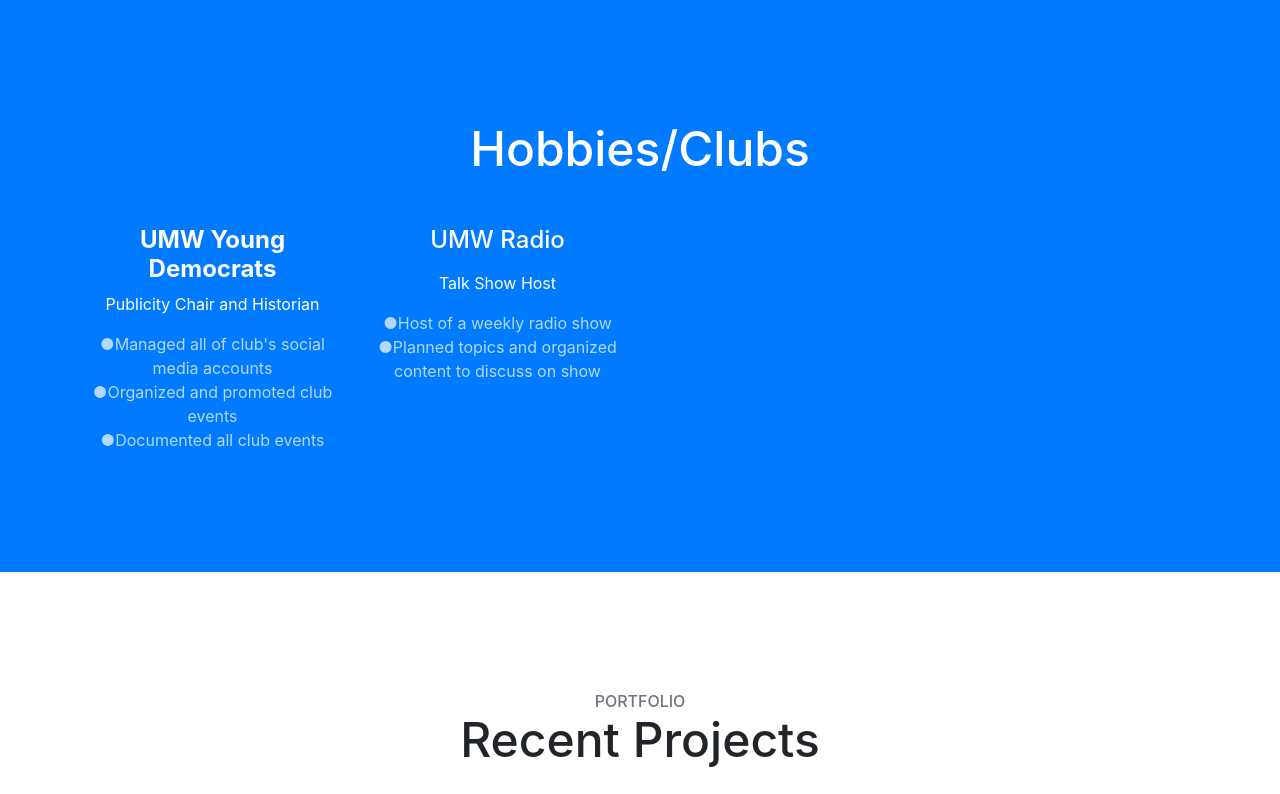
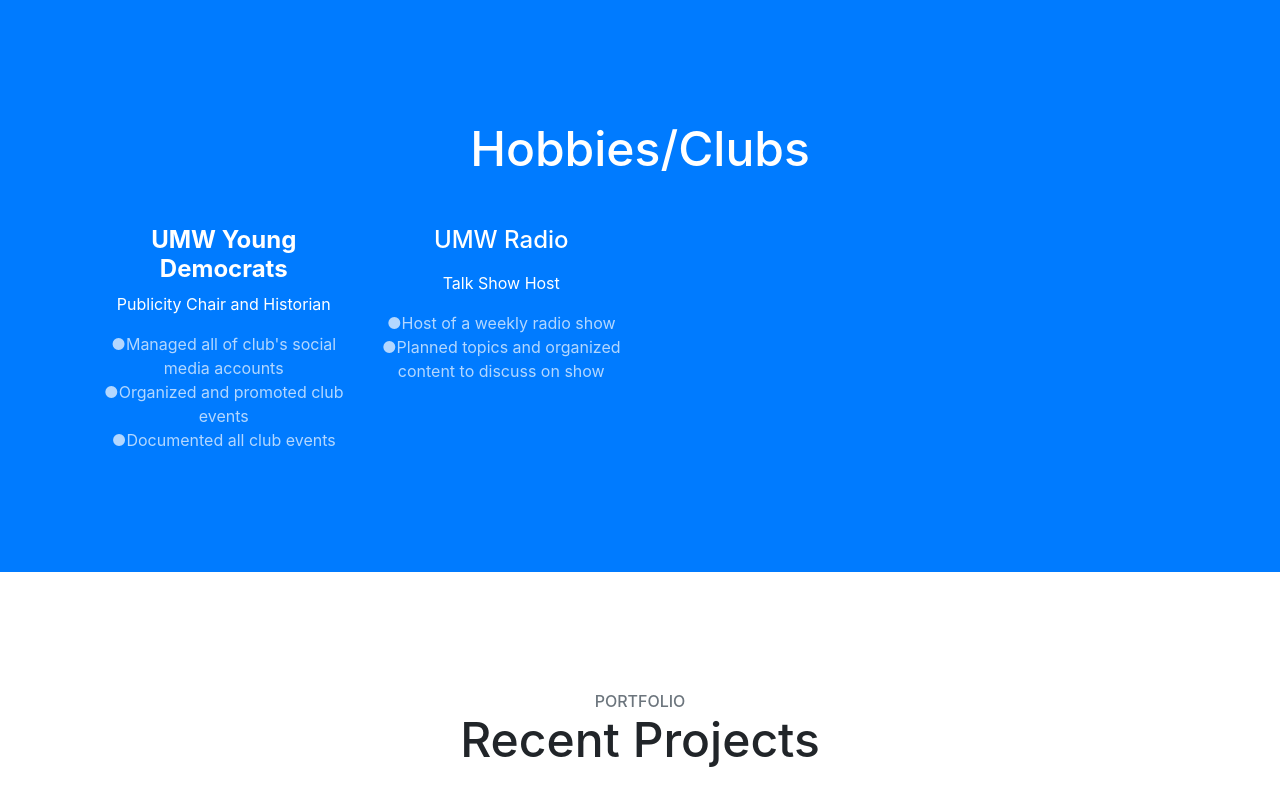
Before and after one commit to odonnellbd/bobby.d.odonnell, a website with bundled scripts: page index.html in a window 1280 px wide. Shown: the part 2440-3234 px from the top of the page. Built offline with nearby package versions, Linux system fonts and the light colour scheme.

Commit message:
Update index.html

```diff
--- a/index.html
+++ b/index.html
@@ -148,6 +148,7 @@
     <!-- Hobbies/Clubs -->
          <section class="content-section bg-primary text-white text-center" id="hobbies">
       <div class="container">
+        <div class="container text-center">
         <div class="content-section-heading">
           <h3 class="text-secondary mb-0"></h3>
           <h2 class="mb-5">Hobbies/Clubs</h2>
```
